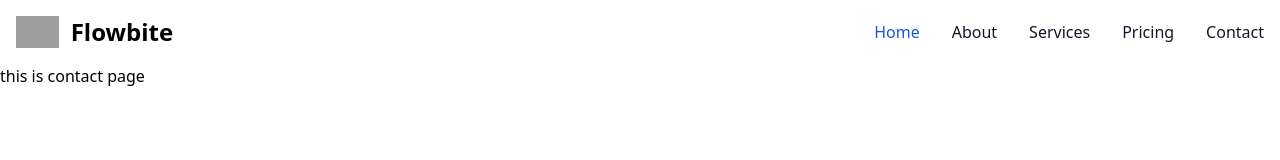
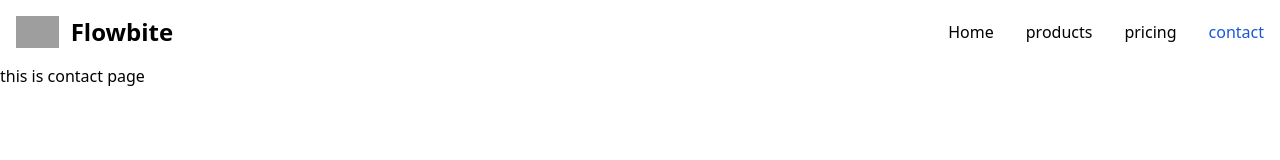
Before and after one commit to safalthapa46/mern_react, a React (Create React App) app: page /contact in a window 1280 px wide. Shown: the top 160 px of the page. Built offline with nearby package versions, Linux system fonts and the light colour scheme; grey boxes are pictures that could not be loaded.

Commit message:
header-items

```diff
--- a/src/layout/Header.tsx
+++ b/src/layout/Header.tsx
@@ -1,10 +1,28 @@
 import React from 'react'
-import { Link } from 'react-router-dom'
+import { Link, useLocation } from 'react-router-dom'
+
+const NavItem = [
+  {
+    title: "Home",
+    path: "/"
+  },
+  {
+    title: "products",
+    path: "/products"
+  }, {
+    title: "pricing",
+    path: "/pricing"
+  }, {
+    title: "contact",
+    path: "/contact"
+  },
+
+]
+
 
 const Header = () => {
+  const location = useLocation();
   return (
-
-
     <nav className="bg-white border-gray-200 dark:bg-gray-900">
       <div className="max-w-screen-xl flex flex-wrap items-center justify-between mx-auto p-4">
         <Link to="/" className="flex items-center space-x-3 rtl:space-x-reverse">
@@ -14,31 +32,27 @@ const Header = () => {
         <button data-collapse-toggle="navbar-default" type="button" className="inline-flex items-center p-2 w-10 h-10 justify-center text-sm text-gray-500 rounded-lg md:hidden hover:bg-gray-100 focus:outline-none focus:ring-2 focus:ring-gray-200 dark:text-gray-400 dark:hover:bg-gray-700 dark:focus:ring-gray-600" aria-controls="navbar-default" aria-expanded="false">
           <span className="sr-only">Open main menu</span>
           <svg className="w-5 h-5" aria-hidden="true" xmlns="http://www.w3.org/2000/svg" fill="none" viewBox="0 0 17 14">
-            <path stroke="currentColor" stroke-linecap="round" stroke-linejoin="round" stroke-width="2" d="M1 1h15M1 7h15M1 13h15"/>
+            <path stroke="currentColor" stroke-linecap="round" stroke-linejoin="round" stroke-width="2" d="M1 1h15M1 7h15M1 13h15" />
           </svg>
         </button>
         <div className="hidden w-full md:block md:w-auto" id="navbar-default">
           <ul className="font-medium flex flex-col p-4 md:p-0 mt-4 border border-gray-100 rounded-lg bg-gray-50 md:flex-row md:space-x-8 rtl:space-x-reverse md:mt-0 md:border-0 md:bg-white dark:bg-gray-800 md:dark:bg-gray-900 dark:border-gray-700">
-        <li>
-          <Link to="/" className="block py-2 px-3 text-white bg-blue-700 rounded md:bg-transparent md:text-blue-700 md:p-0 dark:text-white md:dark:text-blue-500" aria-current="page">Home</Link>
+            {
+              NavItem.map((item, idx) => (
+                <li key={idx}>
+                  <Link
+                    to={item.path}
+                    className={`${item.path === location.pathname ? "text-blue-700" : "text-black"} block py-2 px-3 rounded md:bg-transparent md:p-0`}
+                    aria-current="page">
+                    {item.title}
+                  </Link>
                 </li>
-        <li>
-          <Link to="/about" className="block py-2 px-3 text-gray-900 rounded hover:bg-gray-100 md:hover:bg-transparent md:border-0 md:hover:text-blue-700 md:p-0 dark:text-white md:dark:hover:text-blue-500 dark:hover:bg-gray-700 dark:hover:text-white md:dark:hover:bg-transparent">About</Link>
-        </li>
-        <li>
-          <Link to="/products" className="block py-2 px-3 text-gray-900 rounded hover:bg-gray-100 md:hover:bg-transparent md:border-0 md:hover:text-blue-700 md:p-0 dark:text-white md:dark:hover:text-blue-500 dark:hover:bg-gray-700 dark:hover:text-white md:dark:hover:bg-transparent">Services</Link>
-        </li>
-        <li>
-          <Link to="/pricing" className="block py-2 px-3 text-gray-900 rounded hover:bg-gray-100 md:hover:bg-transparent md:border-0 md:hover:text-blue-700 md:p-0 dark:text-white md:dark:hover:text-blue-500 dark:hover:bg-gray-700 dark:hover:text-white md:dark:hover:bg-transparent">Pricing</Link>
-        </li>
-        <li>
-          <Link to="/contact" className="block py-2 px-3 text-gray-900 rounded hover:bg-gray-100 md:hover:bg-transparent md:border-0 md:hover:text-blue-700 md:p-0 dark:text-white md:dark:hover:text-blue-500 dark:hover:bg-gray-700 dark:hover:text-white md:dark:hover:bg-transparent">Contact</Link>
-        </li>
+              ))
+            }
           </ul>
         </div>
       </div>
     </nav>
-
   )
 }
 
```
Lines whose indentation alone changed are shown as unchanged.
